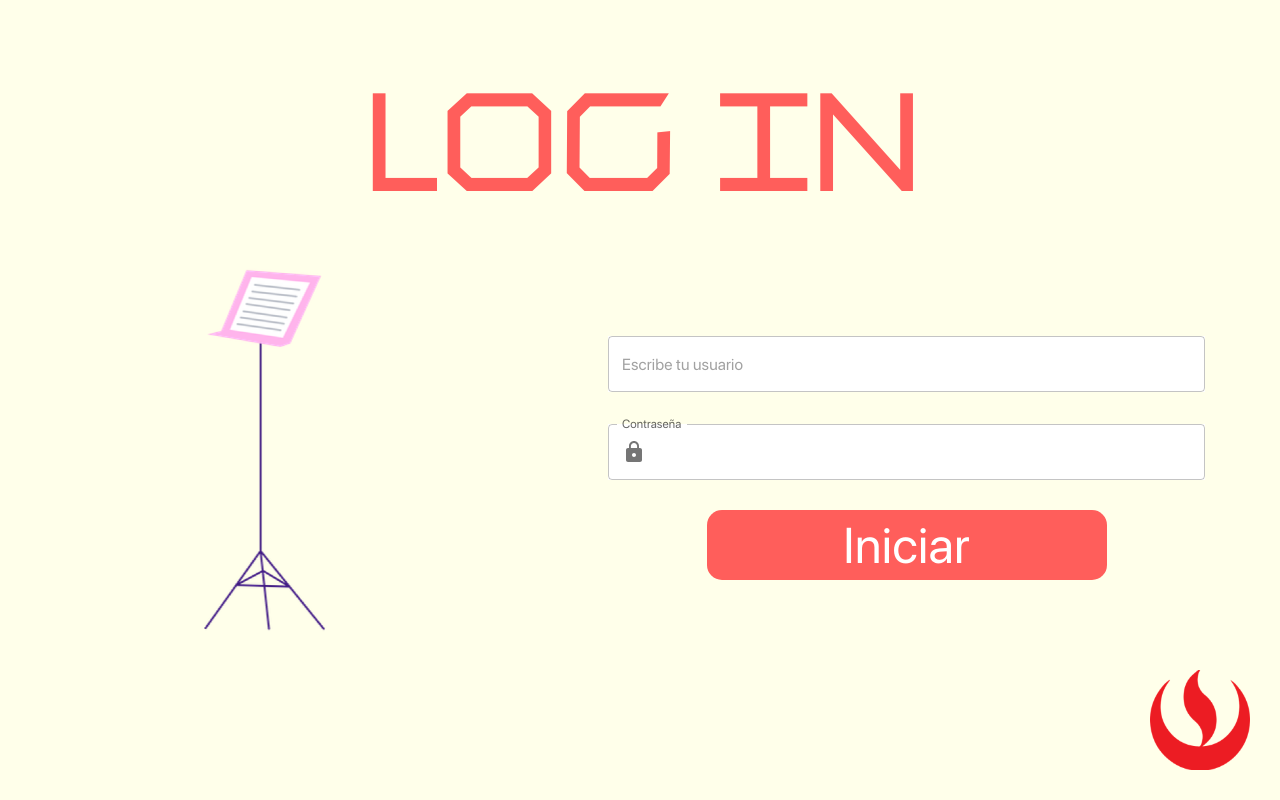
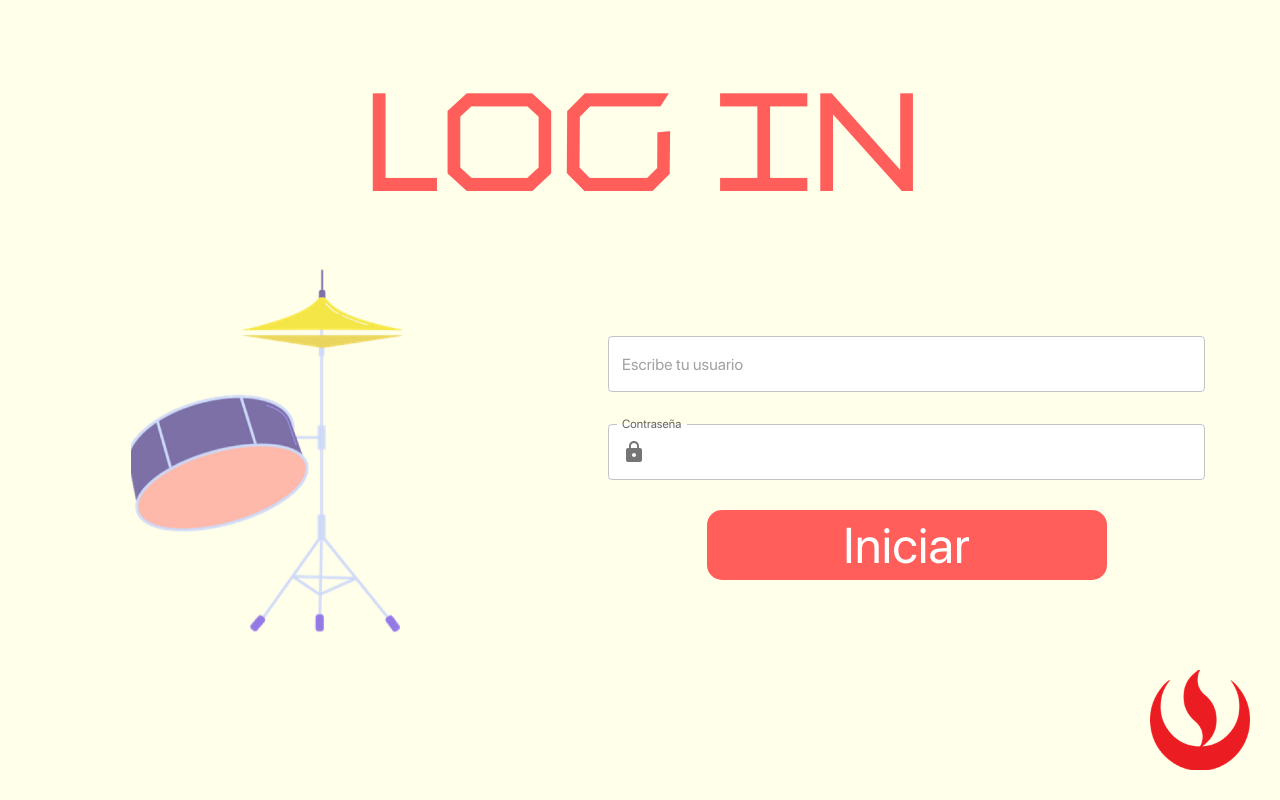
Before and after one commit to AdrianCAmes/Yatawaki_Web, a React (Create React App) app: page /login in a window 1280 px wide. Built offline with nearby package versions, Linux system fonts and the light colour scheme.

Commit message:
HU-013 Slider with animated images

```diff
--- a/src/App.css
+++ b/src/App.css
@@ -1,7 +1,7 @@
  /* Shared */
-html, body, #app, #app>div, #root {
-  height: 100vh;
-}
+ html, body, #app, #app>div, #root {
+     height: 100vh;
+ }
 
  @font-face {
      font-family: 'Kubots';
@@ -24,6 +24,26 @@ html, body, #app, #app>div, #root {
 
  /* end Shared */
 
+ /* SliderImg */
+ @keyframes fade {
+     0%, 100% {
+         opacity: 0
+     }
+
+     90% {
+         opacity: 1
+     }
+ }
+
+ .img-slider {
+     height: 100%;
+     max-height: 400px;
+     width: auto;
+     object-fit: contain;
+     animation: fade 4s infinite;
+ }
+
+ /* end SliderImg */
 
  /* SplashScreen */
 
@@ -54,7 +74,7 @@ html, body, #app, #app>div, #root {
      font-size: 180px !important;
      color: #FF5E5B;
      line-height: 200px !important;
-     padding-top: 50px!important;
+     padding-top: 50px !important;
  }
 
  /* end Login */
--- a/src/components/ImageAutoSlider.js
+++ b/src/components/ImageAutoSlider.js
@@ -16,7 +16,7 @@ export default function ImageAutoSlider() {
             } else {
                 setCurrentIndex(currentIndex + 1);
             }
-        }, 2000);
+        }, 4000);
         return () => {
             clearInterval(interval);
         };
@@ -24,7 +24,7 @@ export default function ImageAutoSlider() {
 
     return (
 
-        <img style={{height:'100%', maxHeight: '400px', width:'auto', objectFit:'contain' }} src={images[currentIndex]} />
+        <img className="img-slider" src={images[currentIndex]} />
 
     )
 }
```
